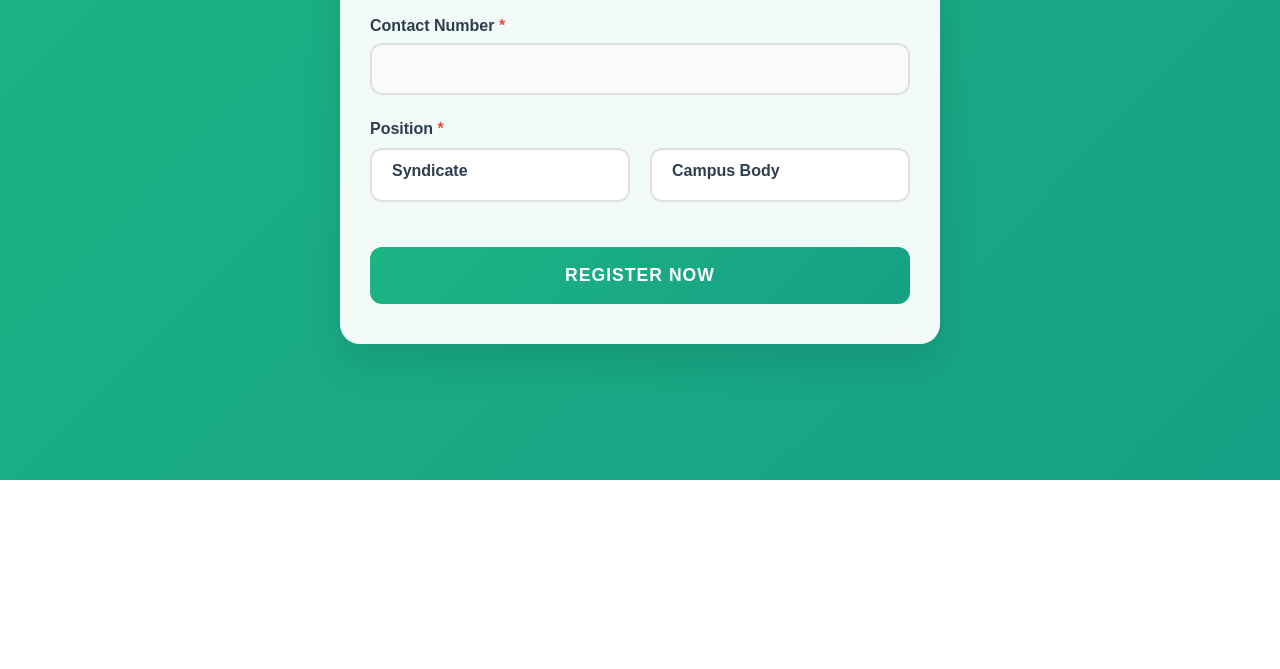
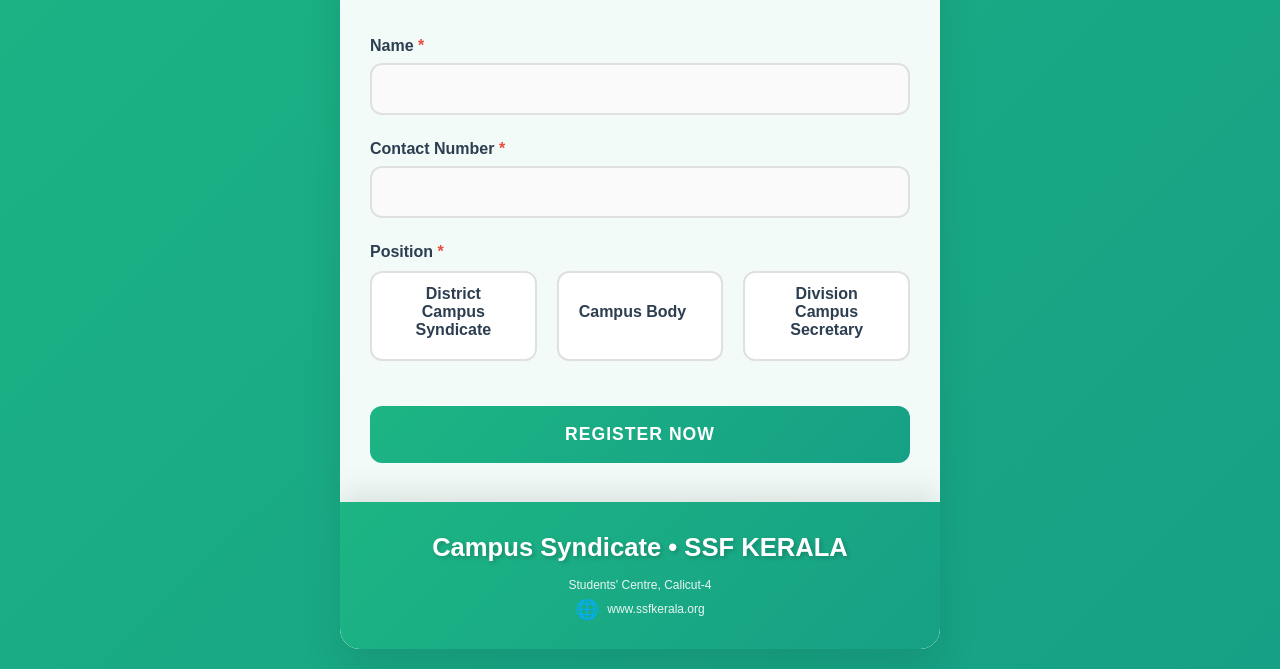
Before and after one commit to mhadica/Consious, a plain HTML site: page index.html in a window 1280 px wide. Shown: the part 320-989 px from the top of the page. Before the commit the page ends 800 px from the top, so only its background shows below. Drawn offline with Linux system fonts and the light colour scheme.

Commit message:
finishing changes

```diff
--- a/form.css
+++ b/form.css
@@ -260,3 +260,43 @@
         padding: 12px;
     }
 }
+
+/* New styles for footer-info */
+.footer-info {
+    background: linear-gradient(135deg, #1db584 0%, #16a085 100%); /* Matching header gradient */
+    color: white;
+    padding: 30px;
+    text-align: center;
+    border-bottom-left-radius: 20px;
+    border-bottom-right-radius: 20px;
+    margin-top: -1px; /* Overlap slightly with container border */
+    box-shadow: 0 -10px 30px rgba(0, 0, 0, 0.1); /* Subtle shadow upwards */
+}
+
+.footer-info h2 {
+    font-size: 1.60rem;
+    font-weight: bold;
+    margin-bottom: 15px;
+    text-shadow: 2px 2px 4px rgba(0, 0, 0, 0.2);
+    line-height: 1.2;
+}
+
+.footer-info p {
+    font-size: 0.75rem;
+    opacity: 0.9;
+    font-weight: 300;
+    margin-bottom: 8px;
+    display: flex;
+    align-items: center;
+    justify-content: center;
+}
+
+.footer-info p:last-child {
+    margin-bottom: 0;
+}
+
+.footer-info .icon {
+    margin-right: 8px;
+    font-size: 1.2rem; /* Adjust icon size */
+    line-height: 1;
+}
--- a/index.html
+++ b/index.html
@@ -4,15 +4,15 @@
     <meta charset="UTF-8">
     <meta name="viewport" content="width=device-width, initial-scale=1.0">
     <title>Conscious Campus - Registration Form</title>
-    <link rel="stylesheet" href="form.css">>
+    <link rel="stylesheet" href="form.css">
 </head>
 <body>
     <div class="container">
         <div class="header">
-            <h1>CONSCIOUS CAMPUS</h1>
-            <p class="subtitle">Defining Student Activism</p>
+            <img src="logo.png" alt="Forest" width="300" height="150">
+            <p class="subtitle">Defining Student Activism <br> Trivandrum <br> 2025 , June 22</p>
+            <p class="subtitle"></p>
         </div>
-
         <div class="form-container">
             <form id="registrationForm">
                 <div class="form-group">
@@ -30,11 +30,15 @@
                     <div class="radio-group">
                         <div class="radio-option">
                             <input type="radio" id="syndicate" name="position" value="syndicate" required>
-                            <label for="syndicate" class="radio-label">Syndicate</label>
+                            <label for="syndicate" class="radio-label">District Campus Syndicate</label>
                         </div>
                         <div class="radio-option">
                             <input type="radio" id="campus-body" name="position" value="campus-body" required>
                             <label for="campus-body" class="radio-label">Campus Body</label>
+                        </div>
+                        <div class="radio-option">
+                            <input type="radio" id="division-secretary" name="position" value="division-secretary" required>
+                            <label for="division-secretary" class="radio-label">Division Campus Secretary</label>
                         </div>
                     </div>
                 </div>
@@ -69,25 +73,42 @@
                     <input type="text" id="campus-name" name="campus-name" placeholder="Enter your campus name">
                 </div>
 
+                <div id="division-field" class="conditional-field">
+                    <label for="division-name">Division Name <span class="required">*</span></label>
+                    <input type="text" id="division-name" name="division-name" placeholder="Enter your division name">
+                </div>
+
                 <button type="submit" class="submit-btn">Register Now</button>
             </form>
         </div>
+
+        <div class="footer-info">
+            <h2>Campus Syndicate • SSF KERALA</h2>
+            <p class="location"> Students' Centre, Calicut-4</p>
+            <p class="website"><span class="icon">&#x1F310;</span> www.ssfkerala.org</p>
+        </div>
     </div>
 
+
     <script>
-        const syndicateRadio = document.getElementById('syndicate');
+        const syndicateRadio = document.getElementById('District Campus Syndicate');
         const campusBodyRadio = document.getElementById('campus-body');
+        const divisionSecretaryRadio = document.getElementById('division-secretary');
         const syndicateField = document.getElementById('syndicate-field');
         const campusField = document.getElementById('campus-field');
+        const divisionField = document.getElementById('division-field');
         const districtSelect = document.getElementById('district');
         const campusNameInput = document.getElementById('campus-name');
+        const divisionNameInput = document.getElementById('division-name');
 
         function toggleFields() {
-            // Reset both fields first
+            // Reset all fields first
             syndicateField.classList.remove('show');
             campusField.classList.remove('show');
+            divisionField.classList.remove('show');
             districtSelect.required = false;
             campusNameInput.required = false;
+            divisionNameInput.required = false;
 
             // Then show the appropriate field
             if (syndicateRadio.checked) {
@@ -100,12 +121,18 @@
                     campusField.classList.add('show');
                     campusNameInput.required = true;
                 }, 50);
+            } else if (divisionSecretaryRadio.checked) {
+                setTimeout(() => {
+                    divisionField.classList.add('show');
+                    divisionNameInput.required = true;
+                }, 50);
             }
         }
 
         // Add event listeners for radio buttons
         syndicateRadio.addEventListener('change', toggleFields);
         campusBodyRadio.addEventListener('change', toggleFields);
+        divisionSecretaryRadio.addEventListener('change', toggleFields);
 
         // Call toggleFields on page load to set initial state
         document.addEventListener('DOMContentLoaded', toggleFields);
@@ -131,7 +158,7 @@
                 return;
             }
 
-            if (data.position === 'syndicate' && !data.district) {
+            if (data.position === 'District Campus Syndicate' && !data.district) {
                 alert('Please select a district.');
                 return;
             }
@@ -141,8 +168,13 @@
                 return;
             }
 
+            if (data.position === 'division-secretary' && !data['division-name']) {
+                alert('Please enter your division name.');
+                return;
+            }
+
             // Replace with your Google Apps Script Web App URL
-            const scriptURL = 'https://script.google.com/macros/s/AKfycbxahJwUGkGbwJG8nhwJPUgMnqox3_atoPUYkb8PTV8KXBiiAeJr0fVjzNW4jLsJdZXjbQ/exec';
+            const scriptURL = 'https://script.google.com/macros/s/AKfycbxv4kRI76s5xLGSqO5MsIHIC3PqMoA-GUl-2f96S1-2xSlHojR_N6_4vVKWdBsALjC7Fg/exec';
 
             // Show loading state
             const submitBtn = document.querySelector('.submit-btn');
```
Also changed, not shown: logo.png (added), 1 other file.
